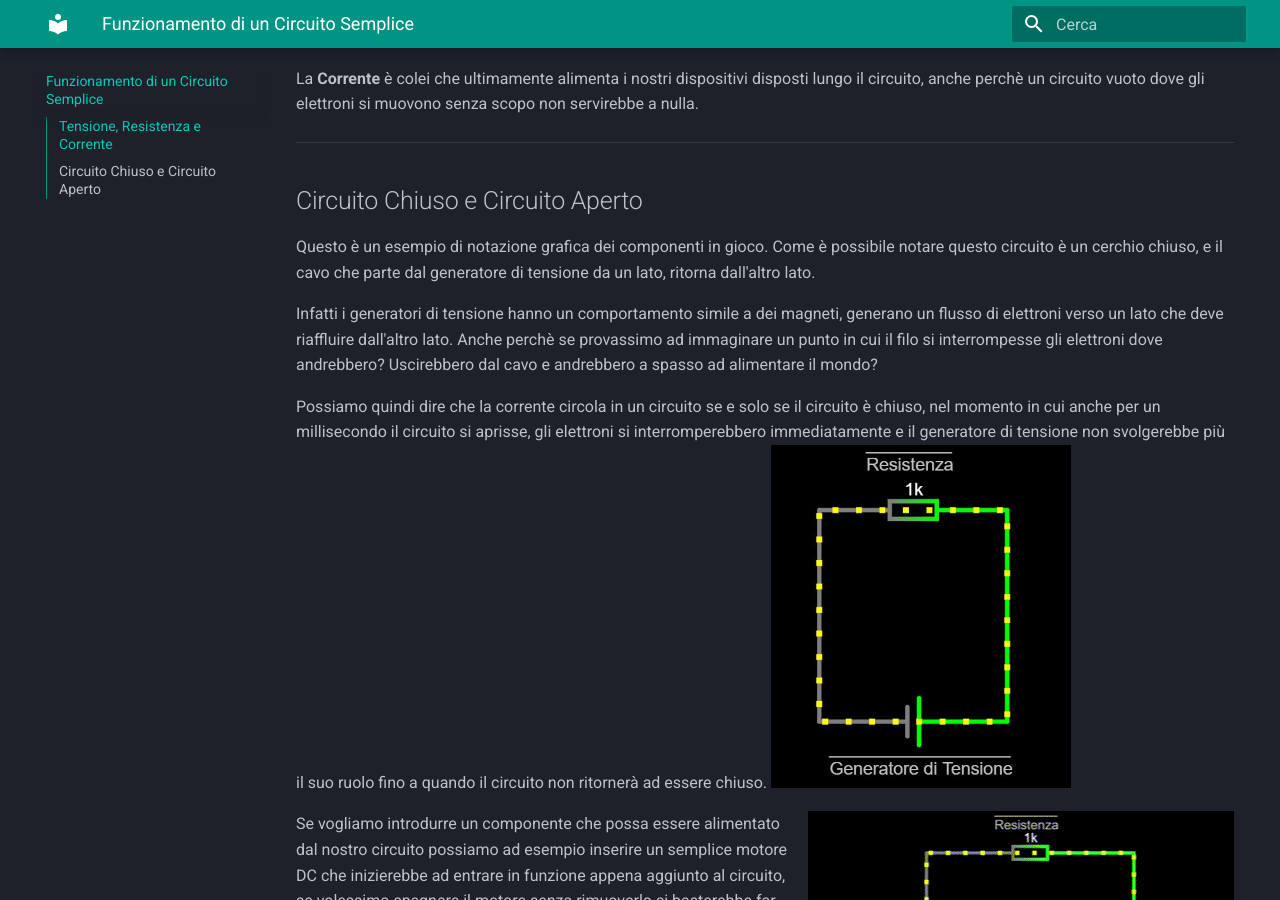
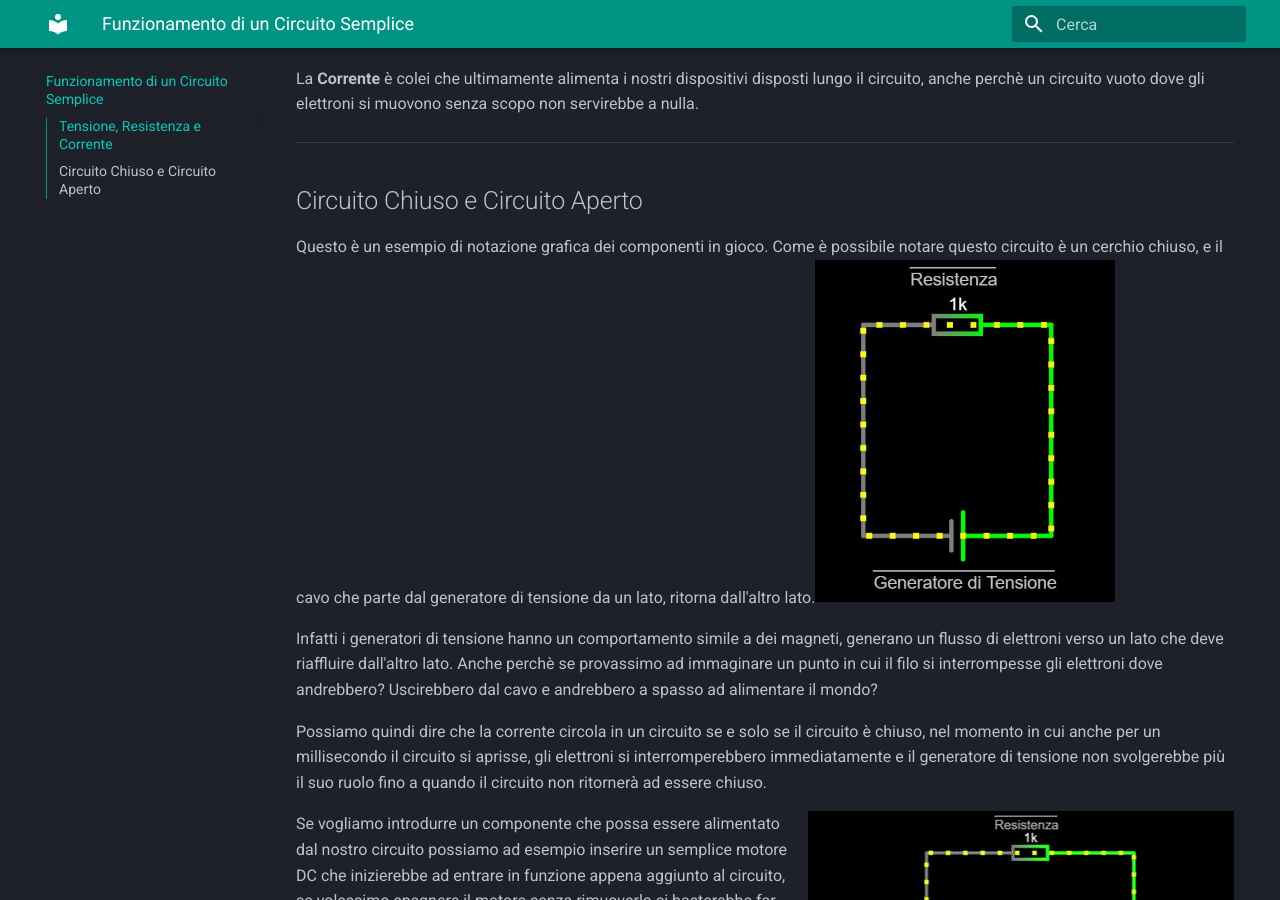
Before and after one commit to Alexanderis1/robot-lab, an MkDocs documentation site: the page built from docs/Funzionamento di un Circuito Semplice.md, in a window 1280 px wide and 900 px high, scrolled down 658 px. Built offline with MkDocs 1.6.1 and Material for MkDocs 9.7.7, drawn with Linux system fonts in a browser that asks for light colours.

Commit message:
Update Funzionamento di un Circuito Semplice.md
Try mid text

```diff
--- a/docs/Funzionamento di un Circuito Semplice.md
+++ b/docs/Funzionamento di un Circuito Semplice.md
@@ -24,12 +24,11 @@
 ---
 
 ## Circuito Chiuso e Circuito Aperto
-Questo è un esempio di notazione grafica dei componenti in gioco. Come è possibile notare questo circuito è un cerchio chiuso, e il cavo che parte dal generatore di tensione da un lato, ritorna dall'altro lato.
+Questo è un esempio di notazione grafica dei componenti in gioco. Come è possibile notare questo circuito è un cerchio chiuso, e il cavo che parte dal generatore di tensione da un lato, ritorna dall'altro lato.![Esempio di Circuito](media/c1.JPG){ align=left, width="300" }
 
 Infatti i generatori di tensione hanno un comportamento simile a dei magneti, generano un flusso di elettroni verso un lato che deve riaffluire dall'altro lato. Anche perchè se provassimo ad immaginare un punto in cui il filo si interrompesse gli elettroni dove andrebbero? Uscirebbero dal cavo e andrebbero a spasso ad alimentare il mondo?
 
 Possiamo quindi dire che la corrente circola in un circuito se e solo se il circuito è chiuso, nel momento in cui anche per un millisecondo il circuito si aprisse, gli elettroni si interromperebbero immediatamente e il generatore di tensione non svolgerebbe più il suo ruolo fino a quando il circuito non ritornerà ad essere chiuso.
-![Esempio di Circuito](media/c1.JPG){ align=left, width="300" }
 
 ![Esempio di Motore](media/gif1.gif){ align=right } Se vogliamo introdurre un componente che possa essere alimentato dal nostro circuito possiamo ad esempio inserire un semplice motore DC che inizierebbe ad entrare in funzione appena aggiunto al circuito, se volessimo spegnere il motore senza rimuoverlo ci basterebbe far smettere di passare gli elettroni lungo il circuito.
 
```
